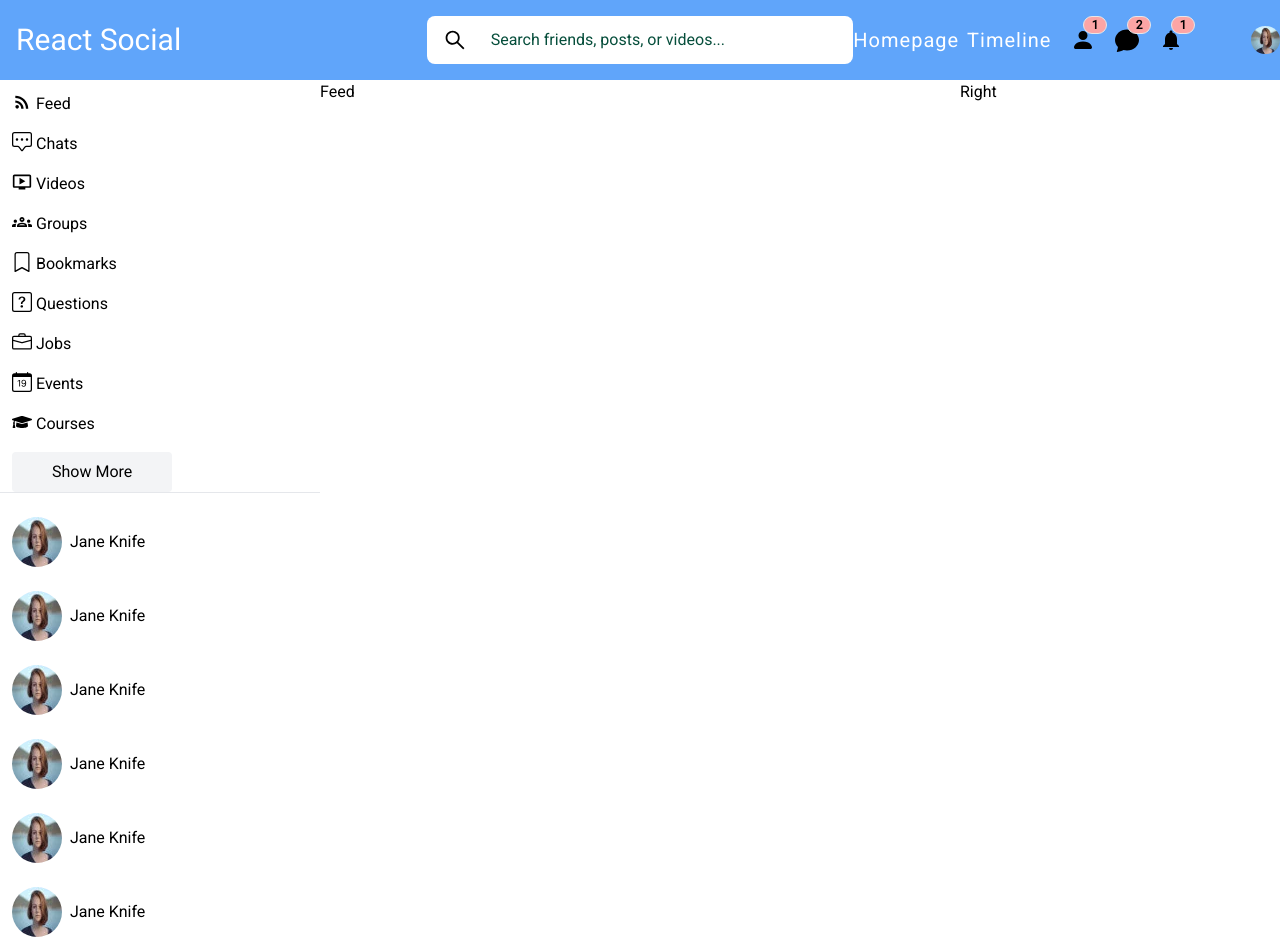
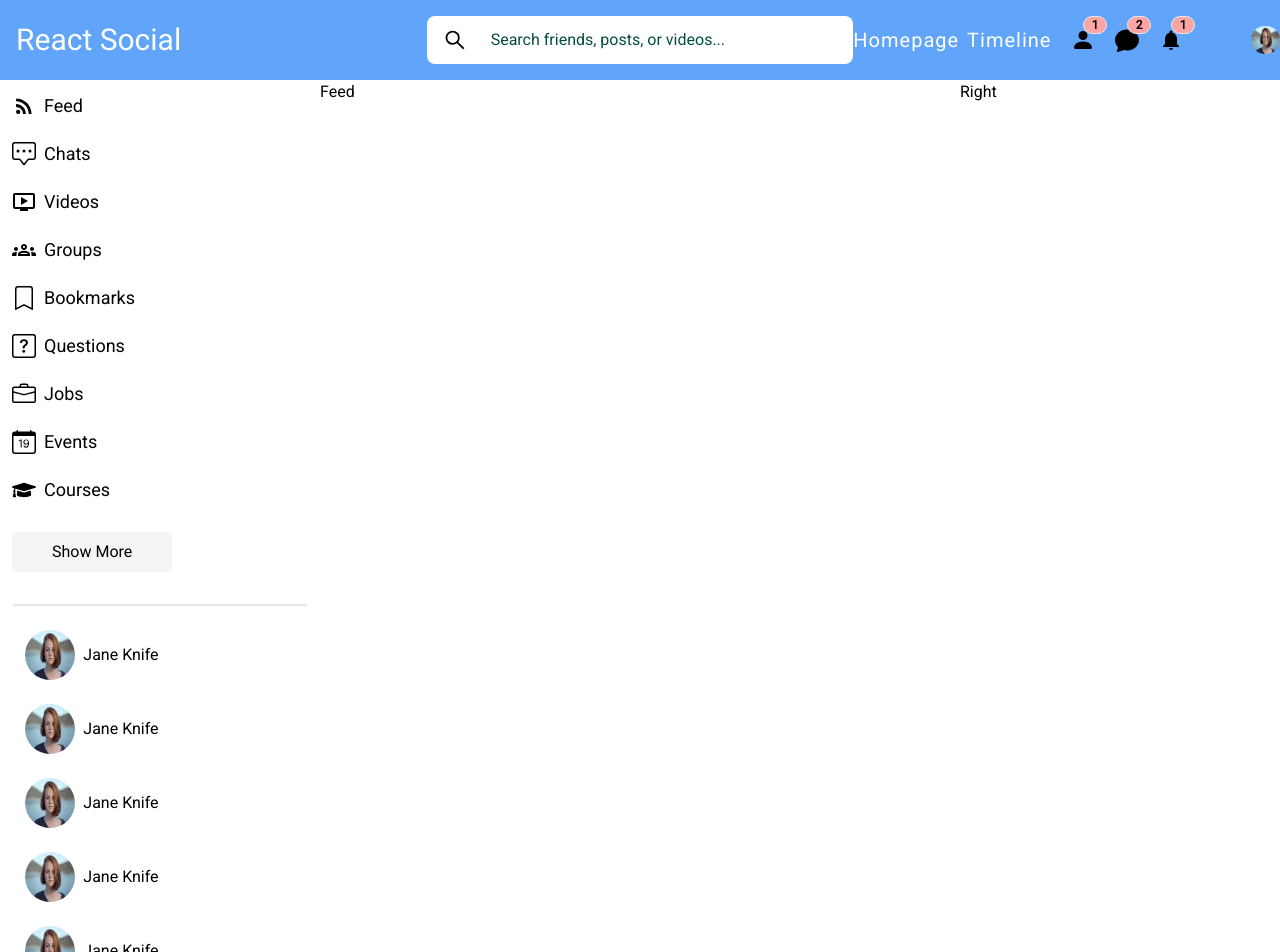
Before and after one commit to xiraynedev/react-social, a React app: page / in a window 1280 px wide. Shown: the top 952 px of the page. Built offline with nearby package versions, Linux system fonts and the light colour scheme.

Commit message:
refactor code

```diff
--- a/src/components/LeftSidebar/LeftSidebar.tsx
+++ b/src/components/LeftSidebar/LeftSidebar.tsx
@@ -28,9 +28,8 @@ export const LeftSidebar: FC = () => {
           <NavigationListItem Icon={BsCalendarDate} text='Events'/>
           <NavigationListItem Icon={FaGraduationCap} text='Courses'/>
         </ul>
-        <button className='bg-gray-100 py-2 px-10 ml-3 rounded'>Show More</button>
-        <hr />
-        <ul>
+        <button className='bg-gray-100 py-2 px-10 ml-3 my-2 rounded'>Show More</button>
+        <ul className='border-t-2 w-11/12 mx-auto mt-6'>
           <FriendListItem
             person1ProfilePicture={person1ProfilePicture}
             text='Jane Knife'
--- a/src/components/NavigationListItem/NavigationListItem.tsx
+++ b/src/components/NavigationListItem/NavigationListItem.tsx
@@ -8,9 +8,9 @@ interface NavigationListItemProps {
 
 export const NavigationListItem: FC<NavigationListItemProps> = ({Icon, text}) => {
   return (
-    <li className='flex gap-1 mb-4'>
-      <Icon className='text-xl'/>
-      <span className=''>
+    <li className='flex gap-2 items-center mb-5'>
+      <Icon className='text-2xl'/>
+      <span className='text-lg'>
         {text}
       </span>
     </li>
```
